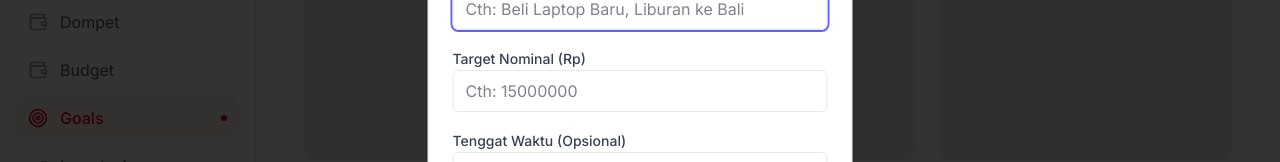
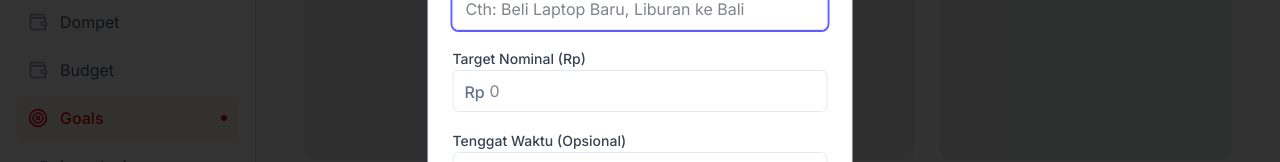
Before and after one commit to this-is-asepjourney/financial-app, a Next.js app: page /goals in a window 1280 px wide. Both pictures are taken after a click on the button "Buat Goal Baru". Shown: the part 297-459 px from the top of the page. Built offline with nearby package versions, Linux system fonts and the light colour scheme.

Commit message:
update format uang

```diff
--- a/src/app/(dashboard)/budget/page.tsx
+++ b/src/app/(dashboard)/budget/page.tsx
@@ -352,9 +352,12 @@ export default function BudgetPage() {
                                 <div className="relative">
                                     <span className="absolute left-3 top-2.5 text-muted-foreground font-medium">Rp</span>
                                     <Input
-                                        type="number"
-                                        value={formAmount}
-                                        onChange={(e) => setFormAmount(e.target.value)}
+                                        type="text"
+                                        value={formAmount ? Number(formAmount).toLocaleString('id-ID') : ''}
+                                        onChange={(e) => {
+                                            const rawValue = e.target.value.replace(/\D/g, '')
+                                            setFormAmount(rawValue)
+                                        }}
                                         placeholder="0"
                                         className="pl-9"
                                     />
@@ -431,9 +434,12 @@ export default function BudgetPage() {
                             <div className="relative">
                                 <span className="absolute left-3 top-2.5 text-muted-foreground font-medium">Rp</span>
                                 <Input
-                                    type="number"
-                                    value={payAmount}
-                                    onChange={(e) => setPayAmount(e.target.value)}
+                                    type="text"
+                                    value={payAmount ? Number(payAmount).toLocaleString('id-ID') : ''}
+                                    onChange={(e) => {
+                                        const rawValue = e.target.value.replace(/\D/g, '')
+                                        setPayAmount(rawValue)
+                                    }}
                                     className="pl-9 text-lg"
                                 />
                             </div>
--- a/src/app/(dashboard)/goals/page.tsx
+++ b/src/app/(dashboard)/goals/page.tsx
@@ -384,15 +384,20 @@ export default function GoalsPage() {
                         </div>
                         <div className="space-y-2">
                             <label className="text-sm font-medium text-gray-700">Target Nominal (Rp)</label>
+                            <div className="relative">
+                                <span className="absolute left-3 top-2.5 text-muted-foreground font-medium">Rp</span>
                                 <input
                                     required
-                                type="number"
-                                min="1000"
-                                value={formTarget}
-                                onChange={e => setFormTarget(e.target.value)}
-                                placeholder="Cth: 15000000"
-                                className="w-full px-3 py-2 border rounded-md focus:ring-2 focus:ring-indigo-500 outline-none"
+                                    type="text"
+                                    value={formTarget ? Number(formTarget).toLocaleString('id-ID') : ''}
+                                    onChange={(e) => {
+                                        const rawValue = e.target.value.replace(/\D/g, '')
+                                        setFormTarget(rawValue)
+                                    }}
+                                    placeholder="0"
+                                    className="w-full pl-9 pr-3 py-2 border rounded-md focus:ring-2 focus:ring-indigo-500 outline-none"
                                 />
+                            </div>
                         </div>
                         <div className="space-y-2">
                             <label className="text-sm font-medium text-gray-700">Tenggat Waktu (Opsional)</label>
@@ -446,15 +451,20 @@ export default function GoalsPage() {
                         </div>
                         <div className="space-y-2">
                             <label className="text-sm font-medium text-gray-700">Nominal Disetor (Rp)</label>
+                            <div className="relative">
+                                <span className="absolute left-3 top-2.5 text-muted-foreground font-medium text-lg">Rp</span>
                                 <input
                                     required
-                                type="number"
-                                min="100"
-                                value={topUpAmount}
-                                onChange={e => setTopUpAmount(e.target.value)}
-                                placeholder="Masukkan nominal..."
-                                className="w-full px-3 py-2 text-lg font-semibold border-2 border-indigo-100 rounded-md focus:border-indigo-500 focus:ring-0 outline-none"
+                                    type="text"
+                                    value={topUpAmount ? Number(topUpAmount).toLocaleString('id-ID') : ''}
+                                    onChange={(e) => {
+                                        const rawValue = e.target.value.replace(/\D/g, '')
+                                        setTopUpAmount(rawValue)
+                                    }}
+                                    placeholder="0"
+                                    className="w-full pl-10 pr-3 py-2 text-lg font-semibold border-2 border-indigo-100 rounded-md focus:border-indigo-500 focus:ring-0 outline-none"
                                 />
+                            </div>
                         </div>
                         <div className="space-y-2">
                             <label className="text-sm font-medium text-gray-700">Sumber Dana</label>
--- a/src/app/(dashboard)/wallets/page.tsx
+++ b/src/app/(dashboard)/wallets/page.tsx
@@ -225,13 +225,20 @@ export default function WalletsPage() {
                                 </div>
                                 <div className="space-y-2">
                                     <Label>Jumlah Transfer</Label>
+                                    <div className="relative">
+                                        <span className="absolute left-3 top-2.5 text-muted-foreground font-medium">Rp</span>
                                         <Input
-                                        type="number"
-                                        min="1"
-                                        value={transferData.amount || ''}
-                                        onChange={(e) => setTransferData({ ...transferData, amount: Number(e.target.value) })}
+                                            type="text"
+                                            value={transferData.amount ? transferData.amount.toLocaleString('id-ID') : ''}
+                                            onChange={(e) => {
+                                                const rawValue = e.target.value.replace(/\D/g, '')
+                                                const numericValue = rawValue ? parseInt(rawValue, 10) : 0
+                                                setTransferData({ ...transferData, amount: numericValue })
+                                            }}
+                                            className="pl-9"
                                             required
                                         />
+                                    </div>
                                 </div>
                                 <div className="space-y-2">
                                     <Label>Catatan</Label>
@@ -289,14 +296,21 @@ export default function WalletsPage() {
                             {!editingWallet && (
                                 <div className="space-y-2">
                                     <Label htmlFor="balance">Saldo Awal</Label>
+                                    <div className="relative">
+                                        <span className="absolute left-3 top-2.5 text-muted-foreground font-medium">Rp</span>
                                         <Input
                                             id="balance"
-                                        type="number"
-                                        min="0"
-                                        value={formData.balance}
-                                        onChange={(e) => setFormData({ ...formData, balance: Number(e.target.value) })}
+                                            type="text"
+                                            value={formData.balance ? formData.balance.toLocaleString('id-ID') : ''}
+                                            onChange={(e) => {
+                                                const rawValue = e.target.value.replace(/\D/g, '')
+                                                const numericValue = rawValue ? parseInt(rawValue, 10) : 0
+                                                setFormData({ ...formData, balance: numericValue })
+                                            }}
+                                            className="pl-9"
                                             required
                                         />
+                                    </div>
                                     <p className="text-xs text-muted-foreground">
                                         Catatan: Saldo dompet akan otomatis menyesuaikan saat Anda mencatat transaksi.
                                     </p>
```
Lines whose indentation alone changed are shown as unchanged.
